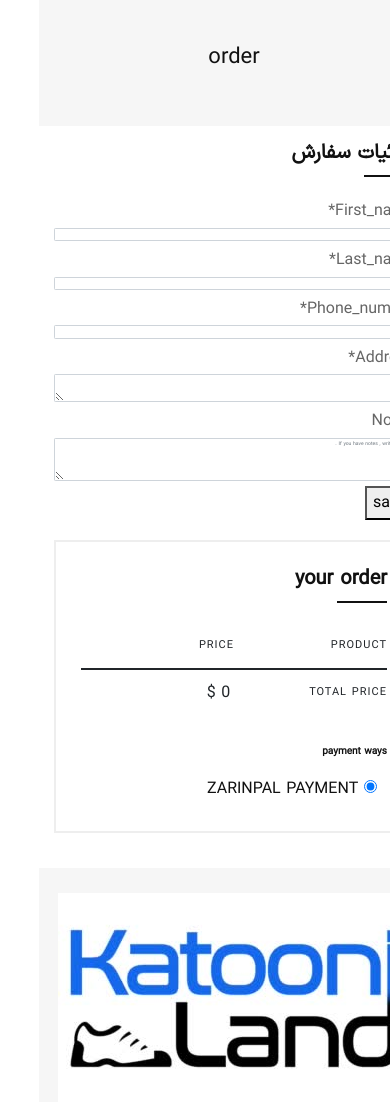
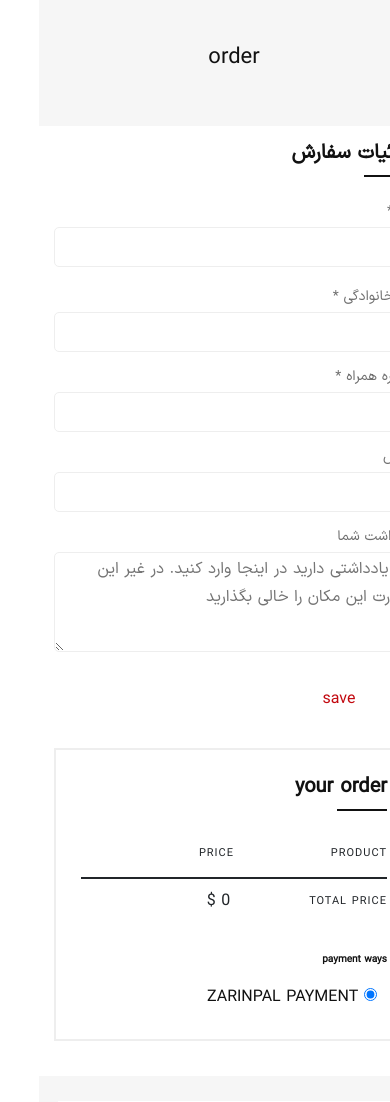
Before and after one commit to ErfanAshki/Store_project, a Django app: page /orders/create/ in a window 390 px wide. Shown: the part 80-1182 px from the top of the page. Run offline with Django 5.2, Linux system fonts and the light colour scheme; the visitor is signed in with stand-in values (Sample User, id 1); parts of the project's set-up code (start-up, migrations or seed data) failed here and were passed over; some libraries are stand-ins or nearby versions; some web fonts are replaced.

Commit message:
create order_create_view and fix form in html

```diff
--- a/orders/templates/orders/order.html
+++ b/orders/templates/orders/order.html
@@ -27,58 +27,60 @@
                             <h2>جزئیات سفارش</h2>
                         </div>
                         <div class="checkout-form">
-                            <form action="" method="post">
+                            <form action="#" class="form form--checkout" method="post">
                                 {% csrf_token %}
-                                {{ order_form|crispy }}
-                                <button type="submit">save</button>
+                                <div class="form-row mb--20">
+                                    <div class="form__group col-md-6 mb-sm--30">
+                                        <label for="first_name"
+                                               class="form__label form__label--2">نام <span
+                                                class="required">*</span></label>
+                                        <input type="text" name="first_name"
+                                               id="first_name"
+                                               class="form__input form__input--2">
+                                    </div>
+                                    <div class="form__group col-md-6">
+                                        <label for="last_name"
+                                               class="form__label form__label--2">نام
+                                            خانوادگی <span
+                                                    class="required">*</span></label>
+                                        <input type="text" name="last_name"
+                                               id="last_name"
+                                               class="form__input form__input--2">
+                                    </div>
+                                </div>
+                                <div class="form-row mb--20">
+                                    <div class="form__group col-12">
+                                        <label for="phone_number"
+                                               class="form__label form__label--2">شماره
+                                            همراه <span
+                                                    class="required">*</span></label>
+                                        <input type="text" name="phone_number"
+                                               id="phone_number"
+                                               class="form__input form__input--2">
+                                    </div>
+                                </div>
+                                <div class="form-row mb--20">
+                                    <div class="form__group col-12">
+                                        <label for="address"
+                                               class="form__label form__label--2">آدرس</label>
+                                        <input type="text" name="address"
+                                               id="address"
+                                               class="form__input form__input--2">
+                                    </div>
+                                </div>
+                                <div class="form-row">
+                                    <div class="form__group col-12">
+                                        <label for="notes"
+                                               class="form__label form__label--2">یادداشت
+                                            شما</label>
+                                        <textarea
+                                                class="form__input form__input--2 form__input--textarea"
+                                                id="notes" name="notes"
+                                                placeholder="اگر یادداشتی دارید در اینجا وارد کنید. در غیر این صورت این مکان را خالی بگذارید"></textarea>
+                                    </div>
+                                </div>
+                                <button type="submit" class="btn mt-5">{% trans 'save' %}</button>
                             </form>
-                            {#                            <form action="#" class="form form--checkout">#}
-                            {#                                <div class="form-row mb--20">#}
-                            {#                                    <div class="form__group col-md-6 mb-sm--30">#}
-                            {#                                        <label for="billing_fname" class="form__label form__label--2">نام <span#}
-                            {#                                                class="required">*</span></label>#}
-                            {#                                        <input type="text" name="billing_fname" id="billing_fname"#}
-                            {#                                               class="form__input form__input--2">#}
-                            {#                                    </div>#}
-                            {#                                    <div class="form__group col-md-6">#}
-                            {#                                        <label for="billing_lname" class="form__label form__label--2">نام خانوادگی <span#}
-                            {#                                                class="required">*</span></label>#}
-                            {#                                        <input type="text" name="billing_lname" id="billing_lname"#}
-                            {#                                               class="form__input form__input--2">#}
-                            {#                                    </div>#}
-                            {#                                </div>#}
-                            {#                                <div class="form-row mb--20">#}
-                            {#                                    <div class="form__group col-12">#}
-                            {#                                        <label for="billing_company" class="form__label form__label--2">آدرس</label>#}
-                            {#                                        <input type="text" name="billing_company" id="billing_company"#}
-                            {#                                               class="form__input form__input--2">#}
-                            {#                                    </div>#}
-                            {#                                </div>#}
-                            {#                                <div class="form-row mb--20">#}
-                            {#                                    <div class="form__group col-12">#}
-                            {#                                        <label for="billing_phone" class="form__label form__label--2">شماره همراه <span#}
-                            {#                                                class="required">*</span></label>#}
-                            {#                                        <input type="text" name="billing_phone" id="billing_phone"#}
-                            {#                                               class="form__input form__input--2">#}
-                            {#                                    </div>#}
-                            {#                                </div>#}
-                            {#                                <div class="form-row mb--20">#}
-                            {#                                    <div class="form__group col-12">#}
-                            {#                                        <label for="billing_email" class="form__label form__label--2">ایمیل <span#}
-                            {#                                                class="required">*</span></label>#}
-                            {#                                        <input type="email" name="billing_email" id="billing_email"#}
-                            {#                                               class="form__input form__input--2">#}
-                            {#                                    </div>#}
-                            {#                                </div>#}
-                            {#                                <div class="form-row">#}
-                            {#                                    <div class="form__group col-12">#}
-                            {#                                        <label for="orderNotes" class="form__label form__label--2">یادداشت شما</label>#}
-                            {#                                        <textarea class="form__input form__input--2 form__input--textarea"#}
-                            {#                                                  id="orderNotes" name="orderNotes"#}
-                            {#                                                  placeholder="اگر یادداشتی دارید در اینجا وارد کنید. در غیر این صورت این مکان را خالی بگذارید"></textarea>#}
-                            {#                                    </div>#}
-                            {#                                </div>#}
-                            {#                            </form>#}
                         </div>
                     </div>
                     <div class="col-xl-5 offset-xl-1 col-lg-6 mt-md--40">
--- a/orders/views.py
+++ b/orders/views.py
@@ -1,7 +1,17 @@
 from django.shortcuts import render
+from django.contrib.auth.decorators import login_required
 
 from .forms import OrderForm
+from .models import Order, OrderItem
 
 
+@login_required
 def order_create_view(request):
-    return render(request, 'orders/order.html', {'order_form': OrderForm})
+    if request.method == 'POST':
+        order_form = OrderForm(request.POST)
+        if order_form.is_valid():
+            order_obj = order_form.save(commit=False)
+            order_obj.user = request.user
+            order_obj.save()
+
+    return render(request, 'orders/order.html')
```
